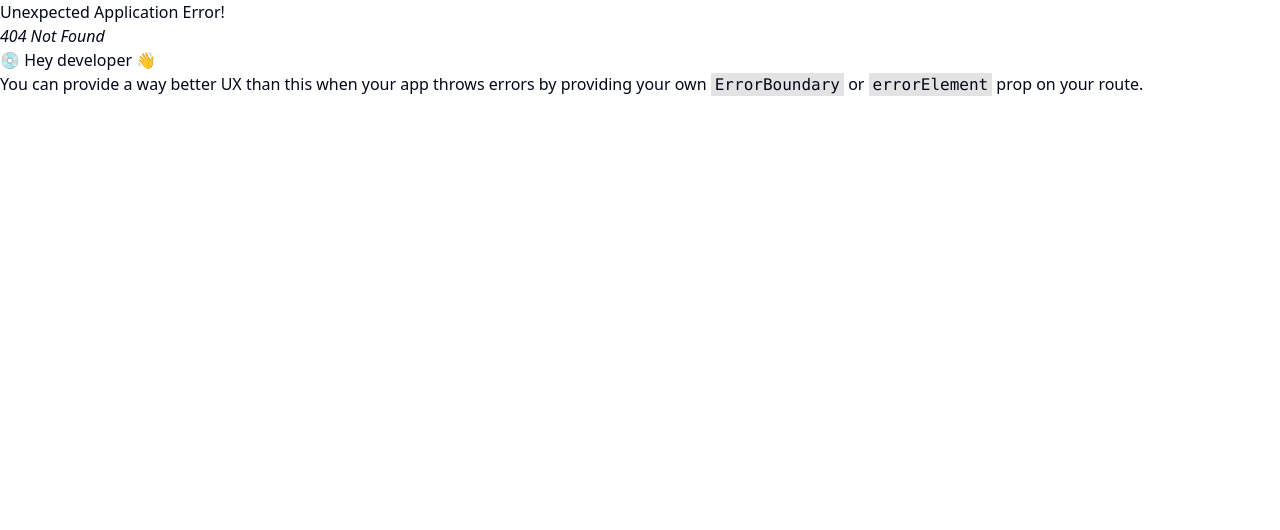
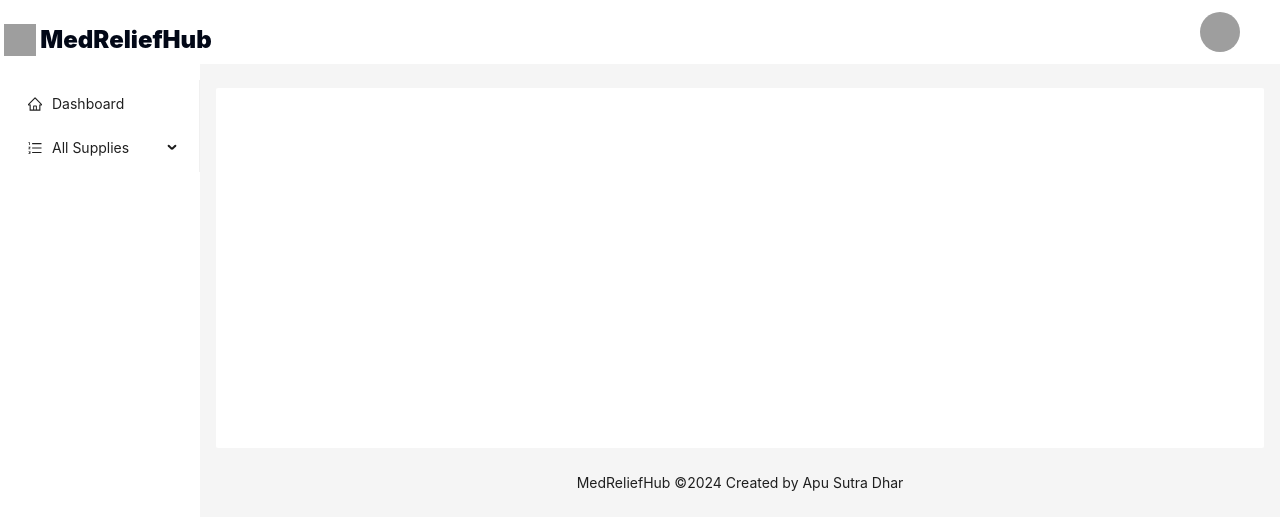
Before and after one commit to afzal75/post-digester-donation-frontend, a React (Vite) app: page /dashboard in a window 1280 px wide. Before the commit this address had no page. Shown: the top 530 px of the page. Built offline with nearby package versions, Linux system fonts and the light colour scheme; grey boxes are pictures that could not be loaded.

Commit message:
adminlayout created successfully

```diff
--- /dev/null
+++ b/src/components/layout/AdminLayout.tsx
@@ -0,0 +1,48 @@
+import { Layout } from "antd";
+import AdminSidebar from "./AdminSidebar";
+import { Outlet } from "react-router-dom";
+
+const { Header, Content, Footer } = Layout;
+
+const AdminLayout = () => {
+    return (
+        <Layout>
+            <AdminSidebar />
+            <Layout>
+                <Header
+                    style={{
+                        padding: 0,
+                        background: "white",
+                        width: "100%",
+                    }}
+                >
+                    <div className="flex justify-end items-center pr-10 h-full w-full">
+                        <img
+                            className="inline-block size-10 hover:cursor-pointer rounded-full ring-2 ring-white dark:ring-gray-800"
+                            src="https://images.unsplash.com/photo-1568602471122-7832951cc4c5?ixlib=rb-4.0.3&ixid=MnwxMjA3fDB8MHxwaG90by1wYWdlfHx8fGVufDB8fHx8&auto=format&fit=facearea&facepad=2&w=300&h=300&q=80"
+                            alt="Image Description"
+                        />
+                    </div>
+                </Header>
+
+                <Content style={{ margin: "24px 16px 0" }}>
+                    <div
+                        style={{
+                            padding: 24,
+                            minHeight: 360,
+                            background: "white",
+                            borderRadius: "2px",
+                        }}
+                    >
+                        <Outlet />
+                    </div>
+                </Content>
+                <Footer style={{ textAlign: "center" }}>
+                    MedReliefHub ©{new Date().getFullYear()} Created by Apu Sutra Dhar
+                </Footer>
+            </Layout>
+        </Layout>
+    );
+};
+
+export default AdminLayout;
--- /dev/null
+++ b/src/components/layout/AdminSidebar.tsx
@@ -0,0 +1,72 @@
+import { Layout, Menu, MenuProps } from "antd";
+import React from "react";
+import { Link, NavLink } from "react-router-dom";
+const { Sider } = Layout;
+import {
+    HomeOutlined,
+    FileDoneOutlined,
+    EditOutlined,
+    OrderedListOutlined,
+} from "@ant-design/icons";
+
+// import { Link } from "react-router-dom";
+const AdminSidebar = () => {
+    const items: MenuProps["items"] = [
+        {
+            key: "dashboard",
+            label: <NavLink to="/dashboard">Dashboard</NavLink>,
+            icon: React.createElement(HomeOutlined),
+        },
+        {
+            key: "all-supplies",
+            label: "All Supplies",
+            icon: React.createElement(OrderedListOutlined),
+            children: [
+                {
+                    key: "supplies",
+                    label: <NavLink to="/dashboard/supplies">Supplies</NavLink>,
+                    icon: React.createElement(FileDoneOutlined),
+                },
+                {
+                    key: "create-supply",
+                    label: <NavLink to="/dashboard/create-supply">Create Supply</NavLink>,
+                    icon: React.createElement(EditOutlined),
+                },
+            ],
+        },
+    ];
+    return (
+        <Sider
+            breakpoint="lg"
+            theme="light"
+            collapsedWidth="0"
+        //   onBreakpoint={(broken) => {
+        //     console.log(broken);
+        //   }}
+        //   onCollapse={(collapsed, type) => {
+        //     console.log(collapsed, type);
+        //   }}
+        >
+            <div className="demo-logo-vertical h-20">
+                <Link
+                    to="/"
+                    className="flex ms-4  items-center h-full  text-2xl font-black"
+                >
+                    <span className="flex gap-1 justify-center items-center bold">
+                        <img className="size-8" src="logo.svg" alt="" />
+                        MedReliefHub
+                    </span>
+                </Link>
+            </div>
+            <Menu
+                theme="light"
+                mode="inline"
+                className=""
+                defaultSelectedKeys={["4"]}
+                items={items}
+            />
+        </Sider>
+    );
+};
+
+export default AdminSidebar;
--- a/src/routes/routes.tsx
+++ b/src/routes/routes.tsx
@@ -4,6 +4,7 @@ import Home from "@/pages/Home/Home";
 import Login from "@/pages/Login";
 import Supplies from "@/pages/supplies/Supplies";
 import SupplyDetail from "@/components/ui/SupplyDetail";
+import AdminLayout from "@/components/layout/AdminLayout";
 
 
 export const router = createBrowserRouter([
@@ -30,4 +31,9 @@ export const router = createBrowserRouter([
 
         ],
     },
+    {
+        path: "dashboard",
+        element:
+            <AdminLayout />
+    },
 ]);
```
